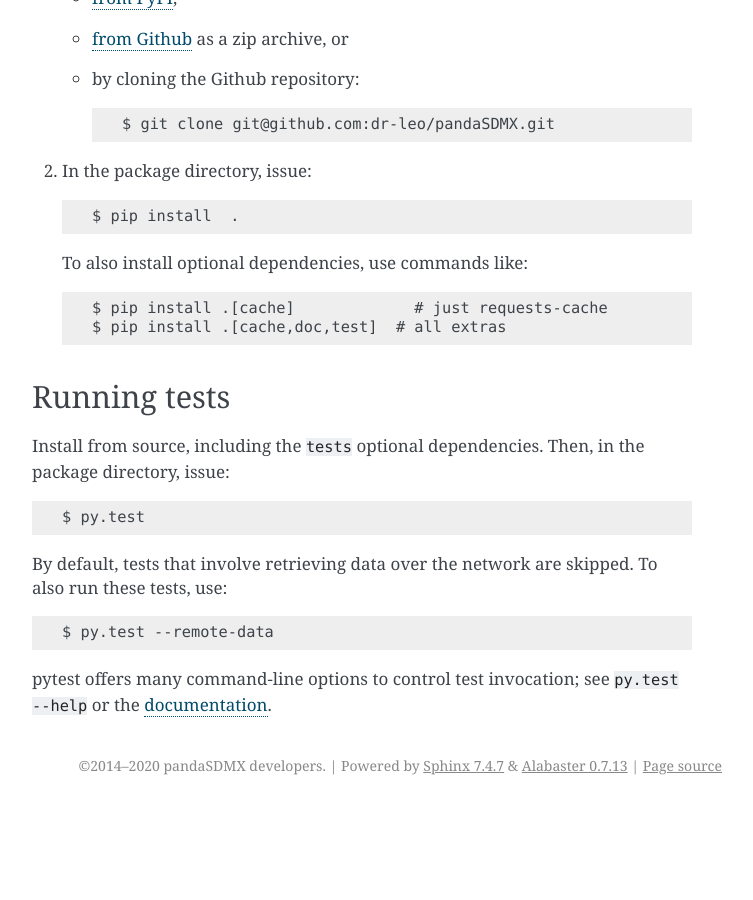
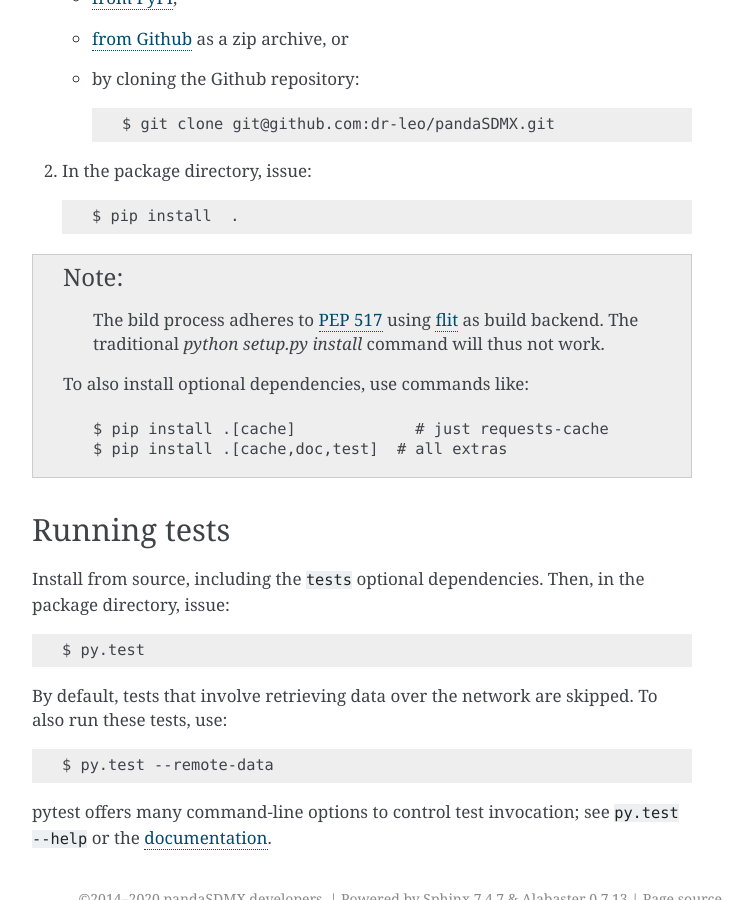
Before and after one commit to dr-leo/pandaSDMX, a Sphinx documentation site: the page built from doc/install.rst, in a window 1280 px wide and 900 px high, scrolled down 1111 px. Shown: the whole window, without its empty margins (388-1141 px from the left). Built offline with Sphinx 7.4.7, drawn with Linux system fonts in a browser that asks for light colours; the version number is read from the project's files by our own code; before the commit the page ends 1916 px from its top, so only the background shows below that.

Commit message:
Reference PEP 517 and flit in the install docs. Set py3.7.3 as minimum in pyproject.toml
Travis build for Py3.7.6 failed. Need to explore this further.

```diff
--- a/doc/install.rst
+++ b/doc/install.rst
@@ -61,6 +61,11 @@
 
     $ pip install  .
 
+.. note::
+    The bild process adheres to `PEP 517 <https://www.python.org/dev/peps/pep-0517/>`_
+    using `flit <https://flit.readthedocs.io/en/latest/>`_ as build backend. The traditional
+    `python     setup.py     install` command will thus not work.
+
    To also install optional dependencies, use commands like::
 
     $ pip install .[cache]             # just requests-cache
--- a/pyproject.toml
+++ b/pyproject.toml
@@ -14,7 +14,7 @@
     "lxml >= 3.6",
     "pandas >= 1.0",
     "pydantic >= 1.1"]
-requires-python = "~=3.7"
+requires-python = "~=3.7.3"
 keywords = "statistics, SDMX, pandas, data, economics, science"
 classifiers = [
 "Intended Audience :: Developers",
```
